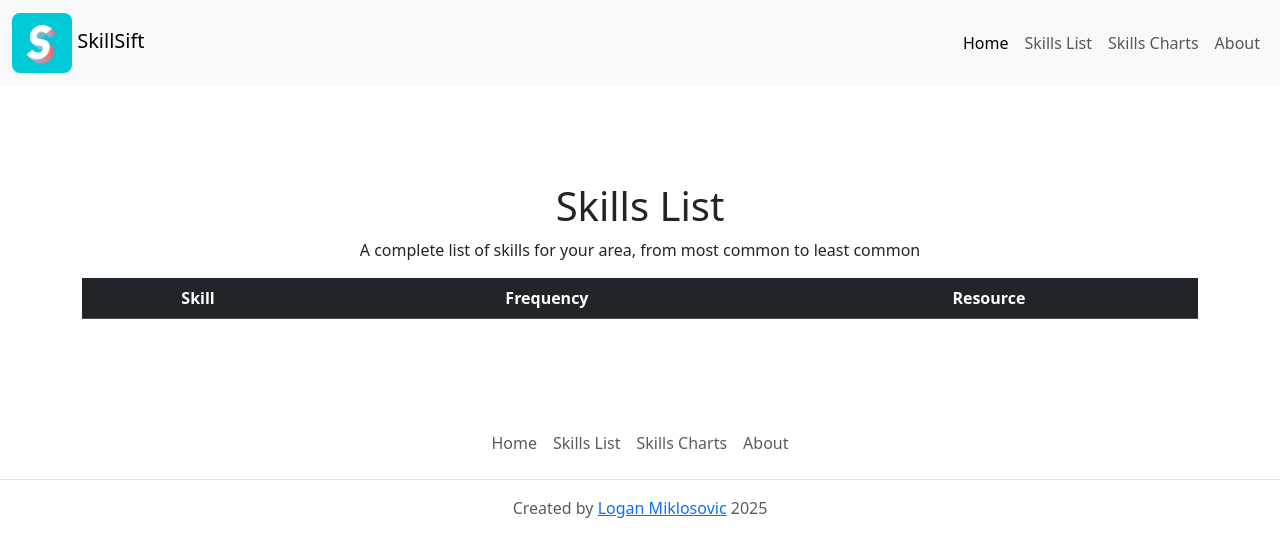
After one commit to DevLoggith/cs50-final-project, a Flask app: page /list in a window 1280 px wide. The commit adds this page. Shown: the top 557 px of the page. Run offline with Flask 3, Linux system fonts and the light colour scheme; lists and menus that the app fills with data are empty.

Commit message:
create list page template (#13)
- update links and <main> styling in layout template
- create render_template in "list" Flask route

```diff
--- a/app/app.py
+++ b/app/app.py
@@ -1,7 +1,7 @@
 import os
 from dotenv import load_dotenv
 from flask import Flask, redirect, render_template, request, jsonify
-from scrape import scrape_website
+# from scrape import scrape_website
 
 load_dotenv()
 
@@ -23,8 +23,13 @@ def index():
     return render_template("index.html", nominatim_user_agent=nominatim_user_agent)
 
 
-# TODO: create 'List' route
+# TODO: finish 'List' route
 # displays a list of ALL skills found and how many times they appear
+@app.route("/list")
+def list():
+    # rows = keywords_dict
+
+    return render_template("list.html")
 
 
 # TODO: create 'Charts' route
@@ -32,7 +37,7 @@ def index():
 # limited to the top 5-10 tech keywords returned
 
 
-# TODO: finish filling out scrape route
+# TODO: finish scrape route
 @app.route("/scrape", methods=["POST"])
 def scrape_jobs():
     # get from data from manual input
--- a/app/templates/layout.html
+++ b/app/templates/layout.html
@@ -25,7 +25,7 @@
 	<body>
 		<nav class="navbar navbar-expand-md bg-body-tertiary mb-5">
 			<div class="container-fluid">
-				<a class="navbar-brand" href="#">
+				<a class="navbar-brand" href="/">
 					<img
 						src="/static/images/logo.jpg"
 						alt="Logo"
@@ -49,15 +49,17 @@
 				</button>
 				<div class="collapse navbar-collapse" id="navbarNavAltMarkup">
 					<div class="navbar-nav ms-auto">
-						<a class="nav-link active" aria-current="page" href="#">Home</a>
-						<a class="nav-link" href="#">Skills List</a>
+						<a class="nav-link active" aria-current="page" href="/">Home</a>
+						<a class="nav-link" href="/list">Skills List</a>
 						<a class="nav-link" href="#">Skills Charts</a>
 						<a class="nav-link" href="#">About</a>
 					</div>
 				</div>
 			</div>
 		</nav>
-		<main>{% block main %}{% endblock %}</main>
+		<main class="container py-5 text-center">
+            {% block main %}{% endblock %}
+        </main>
 		<footer class="py-3 my-4">
 			<ul class="nav justify-content-center border-bottom pb-3 mb-3">
 				<li class="nav-item">
--- /dev/null
+++ b/app/templates/list.html
@@ -0,0 +1,30 @@
+{% extends "layout.html" %}
+
+{% block title %}
+    List
+{% endblock %}
+
+{% block main %}
+    <h1>Skills List</h1>
+    <p>
+        A complete list of skills for your area, from most common to least common
+    </p>
+    <table class="table table-striped">
+        <thead class="table-dark">
+            <tr>
+                <th>Skill</th>
+                <th>Frequency</th>
+                <th>Resource</th>
+            </tr>
+        </thead>
+        <tbody>
+        {% for row in rows %}
+            <tr>
+                <td>{{ row["skill"] }}</td>
+                <td>{{ row["frequency"] }}</td>
+                <td>{{ row["resource"] }}</td>
+            </tr>
+        {% endfor %}
+        </tbody>
+    </table>
+{% endblock %}
```
